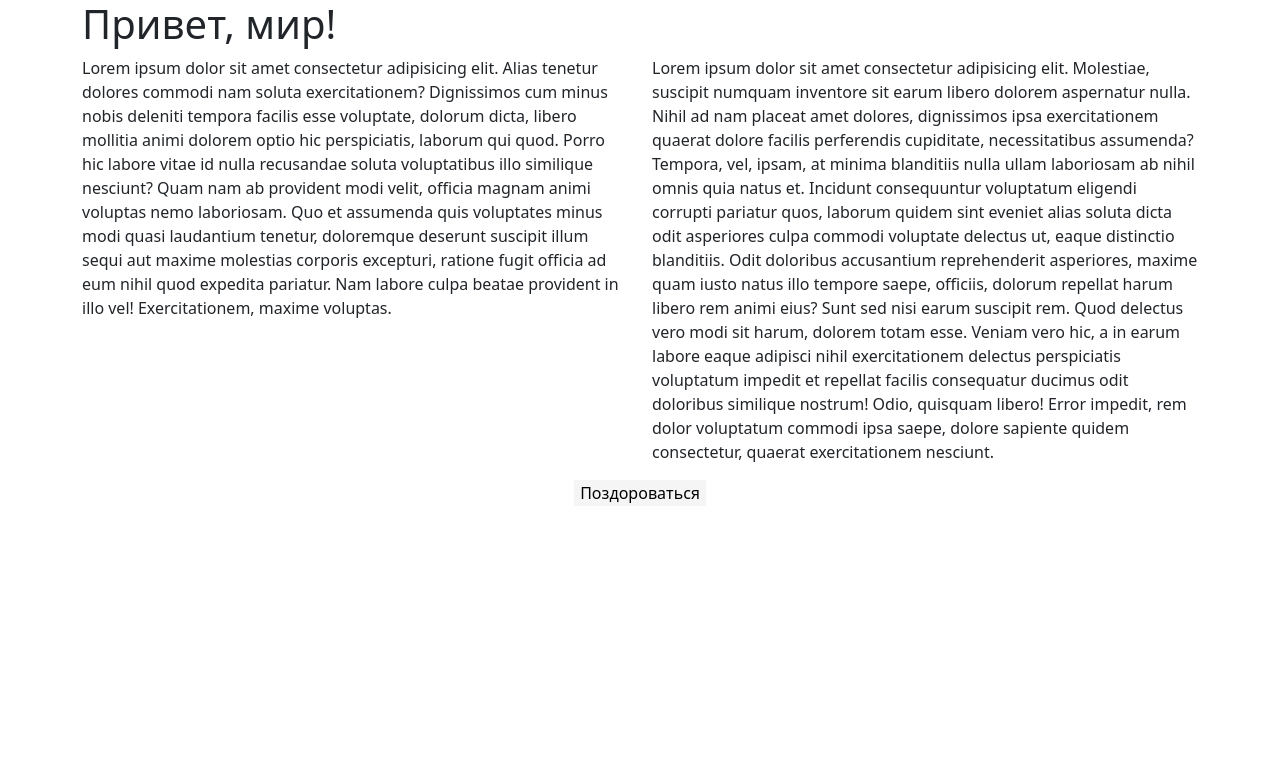
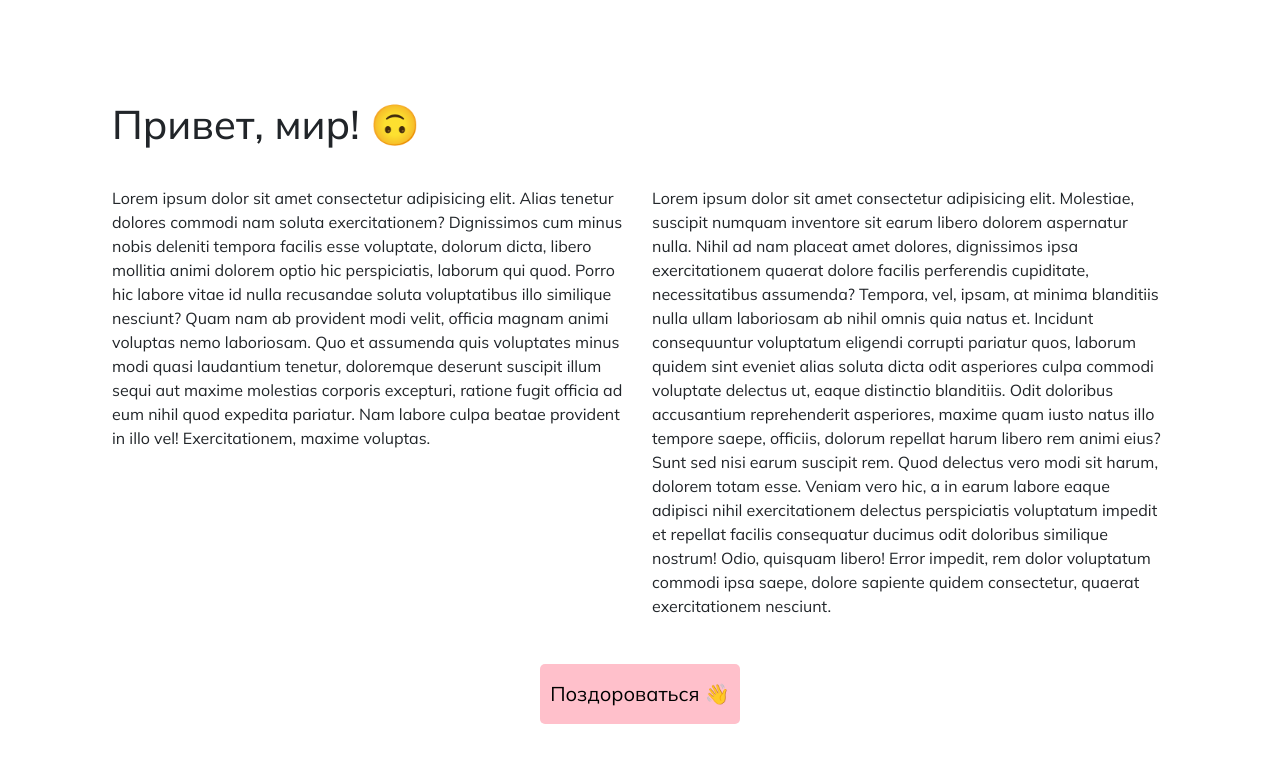
Before and after one commit to warja256/frontend_2_practice, a website: page public/index.html in a window 1280 px wide. Drawn offline with nearby package versions, Linux system fonts and the light colour scheme.

Commit message:
Сделан дизайн сайта

```diff
--- a/public/index.html
+++ b/public/index.html
@@ -7,12 +7,14 @@
     <link rel="stylesheet" href="css/main.css">
     <link rel="stylesheet" href="https://cdn.jsdelivr.net/npm/bootstrap@5.3.0/dist/css/bootstrap.min.css">
     <script src="https://cdn.jsdelivr.net/npm/bootstrap@5.3.0/dist/js/bootstrap.bundle.min.js"></script>
-
+    <link rel="preconnect" href="https://fonts.googleapis.com">
+    <link rel="preconnect" href="https://fonts.gstatic.com" crossorigin>
+    <link href="https://fonts.googleapis.com/css2?family=Mulish:ital,wght@0,200..1000;1,200..1000&display=swap" rel="stylesheet">
 </head>
 <body>
     <div class="container">
         <div class="title">
-            <h1>Привет, мир!</h1>
+            <h1>Привет, мир! 🙃</h1>
         </div>
         <div class="text row">
             <div class="text1 col-md-12 col-lg-6">
@@ -25,7 +27,7 @@
 
         <div class="button_hi">
             <button>
-                Поздороваться
+                Поздороваться 👋
             </button>
         </div>
     </div>
--- a/public/scss/error.scss
+++ b/public/scss/error.scss
@@ -1,26 +1,37 @@
+* {
+    font-family: "Mulish", serif;
+}
+
+html, body {
+    height: 100%;
+    margin: 0;
+    display: flex;
+    justify-content: center;
+    align-items: center;
+}
 
 .error {
     display: flex;
     flex-direction: column;
     align-items: center;
-    height: 100%;
     justify-content: center;
     text-align: center;
 
     .error-code {
         display: flex;
         justify-content: center;
+
         .error-code-text {
-            font-size: 24px;
+            font-size: 30px;
         }
     }
 
     .error-message {
         display: flex;
         justify-content: center;
+
         .error-message-text {
             font-size: 20px;
         }
     }
-
 }
--- a/public/scss/main.scss
+++ b/public/scss/main.scss
@@ -1,10 +1,23 @@
+
+* {
+    font-family: "Mulish", serif;
+}
+
+
+html, body {
+    height: 100%;
+    margin: 100px 100px;
+    justify-content: center;
+    align-items: center;
+
+}
+
 .title {
     font-size: 24px;
+    padding-bottom: 30px;
 }
 
 .text {
-
-
     .text1 {
         font-size: 16px;
     }
@@ -17,10 +30,15 @@
 .button_hi {
     display: flex;
     justify-content: center;
+    padding-top: 30px;
     button {
-        background-color: whitesmoke;
+        height: 60px;
+        width: 200px;
+        font-size: 20px;
+        background-color: pink;
         color: black;
         border: 3px;
+        border-radius: 5px;
     }
     button:hover {
         background-color: green;
--- a/server.js
+++ b/server.js
@@ -4,20 +4,16 @@ const path = require("path");
 const app = express();
 const PORT = 3000;
 
-// Указываем папку с статическими файлами
 app.use(express.static(path.join(__dirname, "public")));
 
-// Основная страница
 app.get("/", (req, res) => {
     res.sendFile(path.join(__dirname, "public", "index.html"));
 });
 
-// Обработка всех остальных маршрутов (404)
 app.use((req, res) => {
     res.status(404).sendFile(path.join(__dirname, "public", "error.html"));
 });
 
-// Запуск сервера
 app.listen(PORT, () => {
     console.log(`Сервер запущен на http://localhost:${PORT}`);
 });
```
Also changed, not shown: public/error.html (+3 -0 lines), public/css/error.css, public/css/main.css, 2 other files.
